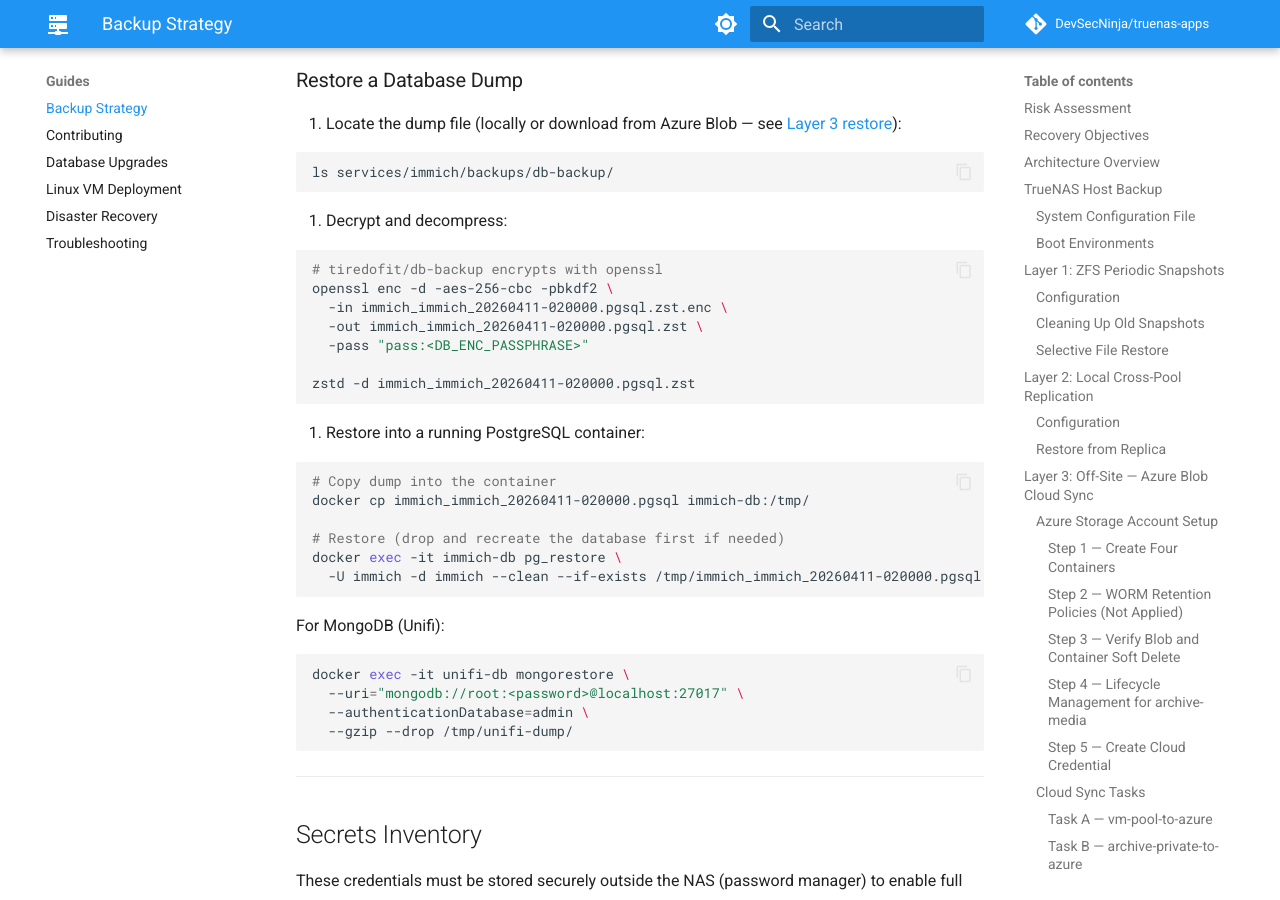
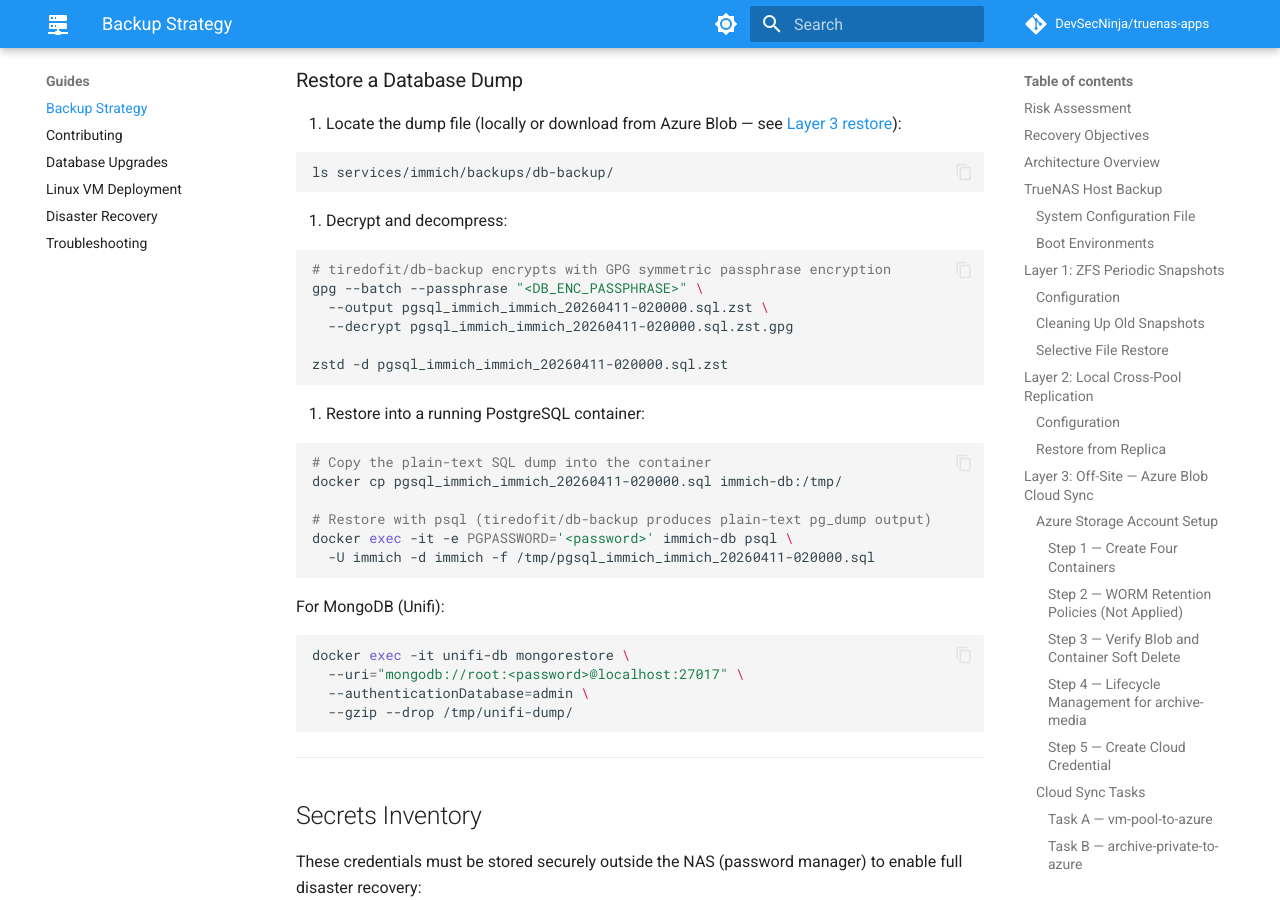
Before and after one commit to DevSecNinja/truenas-apps, an MkDocs documentation site: the page built from docs/BACKUP.md, in a window 1280 px wide and 900 px high, scrolled down 22352 px. Built offline with MkDocs 1.6.1 and Material for MkDocs 9.7.7, drawn with Linux system fonts in a browser that asks for light colours; comment, search, counter and statistics services are not loaded.

Commit message:
docs(backup): fix restore procedure — gpg not openssl, psql not pg_restore
Agent-Logs-Url: https://github.com/DevSecNinja/truenas-apps/sessions/aabf39cd-f953-42ff-a684-dc55f5401acb

Co-authored-by: DevSecNinja <14926452+DevSecNinja@users.noreply.github.com>

````diff
--- a/docs/BACKUP.md
+++ b/docs/BACKUP.md
@@ -692,24 +692,23 @@ All db-backup sidecars use `MODE=MANUAL` + `MANUAL_RUN_FOREVER=FALSE` — they r
 2. Decrypt and decompress:
 
    ```sh
-   # tiredofit/db-backup encrypts with openssl
-   openssl enc -d -aes-256-cbc -pbkdf2 \
-     -in immich_immich_20260411-020000.pgsql.zst.enc \
-     -out immich_immich_20260411-020000.pgsql.zst \
-     -pass "pass:<DB_ENC_PASSPHRASE>"
+   # tiredofit/db-backup encrypts with GPG symmetric passphrase encryption
+   gpg --batch --passphrase "<DB_ENC_PASSPHRASE>" \
+     --output pgsql_immich_immich_20260411-020000.sql.zst \
+     --decrypt pgsql_immich_immich_20260411-020000.sql.zst.gpg
 
-   zstd -d immich_immich_20260411-020000.pgsql.zst
+   zstd -d pgsql_immich_immich_20260411-020000.sql.zst
    ```
 
 3. Restore into a running PostgreSQL container:
 
    ```sh
-   # Copy dump into the container
-   docker cp immich_immich_20260411-020000.pgsql immich-db:/tmp/
+   # Copy the plain-text SQL dump into the container
+   docker cp pgsql_immich_immich_20260411-020000.sql immich-db:/tmp/
 
-   # Restore (drop and recreate the database first if needed)
-   docker exec -it immich-db pg_restore \
-     -U immich -d immich --clean --if-exists /tmp/immich_immich_20260411-020000.pgsql
+   # Restore with psql (tiredofit/db-backup produces plain-text pg_dump output)
+   docker exec -it -e PGPASSWORD='<password>' immich-db psql \
+     -U immich -d immich -f /tmp/pgsql_immich_immich_20260411-020000.sql
    ```
 
    For MongoDB (Unifi):
````
